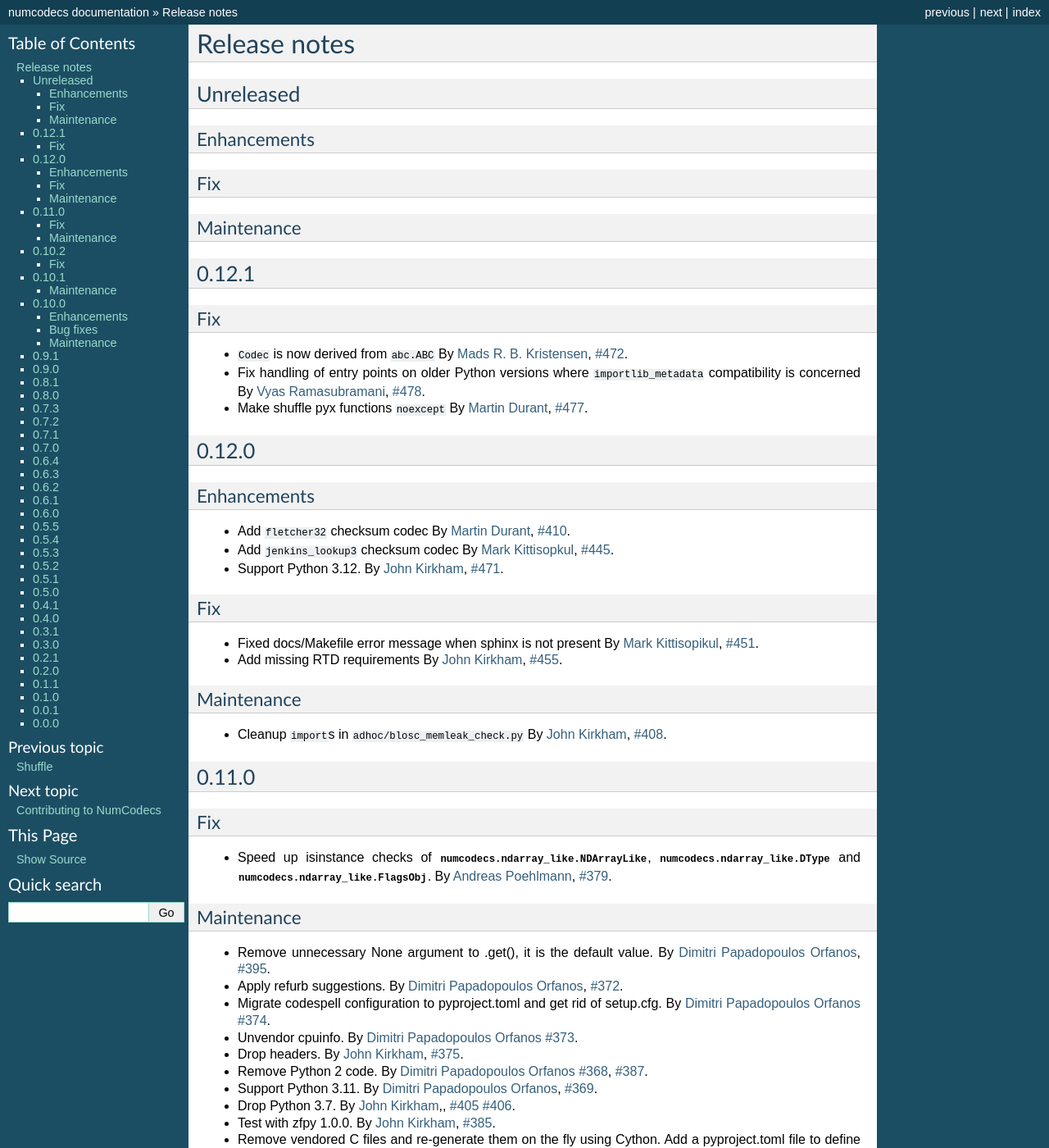
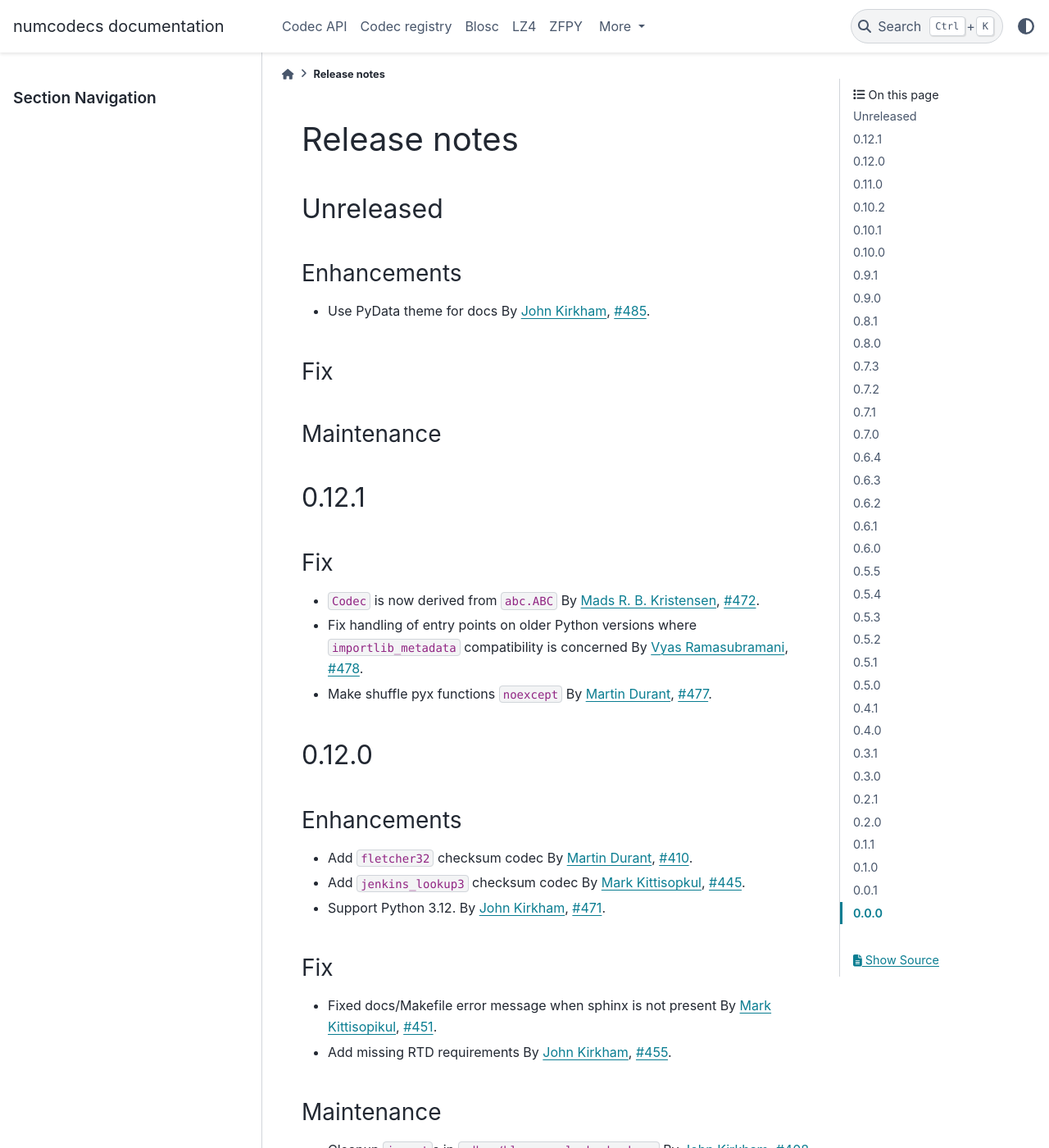
Before and after one commit to zarr-developers/numcodecs, a Sphinx documentation site: the page built from docs/release.rst, in a window 1280 px wide and 1400 px high. Shown: the whole window at 82% size. Built offline with Sphinx 7.4.7 and the PyData theme 0.15.4, drawn with Linux system fonts in a browser that asks for light colours; the version number could not be read and is left out; some of the changed text lies outside the part shown.

Commit message:
Use PyData theme for docs (#485)
* Require `pydata-sphinx-theme` in `docs`

* Configure `pydata_sphinx_theme` in docs

* Note PyData theme change

```diff
--- a/docs/conf.py
+++ b/docs/conf.py
@@ -132,7 +132,7 @@ todo_include_todos = False
 
 # The theme to use for HTML and HTML Help pages.  See the documentation for
 # a list of builtin themes.
-html_theme = 'default'
+html_theme = 'pydata_sphinx_theme'
 
 # Theme options are theme-specific and customize the look and feel of a theme
 # further.  For a list of options available for each theme, see the
--- a/docs/release.rst
+++ b/docs/release.rst
@@ -13,6 +13,9 @@ Unreleased
 
 Enhancements
 ~~~~~~~~~~~~
+
+* Use PyData theme for docs
+  By :user:`John Kirkham <jakirkham>`, :issue:`485`.
 
 Fix
 ~~~
--- a/pyproject.toml
+++ b/pyproject.toml
@@ -47,6 +47,7 @@ Homepage = "https://github.com/zarr-developers/numcodecs"
 docs = [
     "sphinx<7.0.0",
     "sphinx-issues",
+    "pydata-sphinx-theme",
     "numpydoc",
     "mock",
 ]
```
